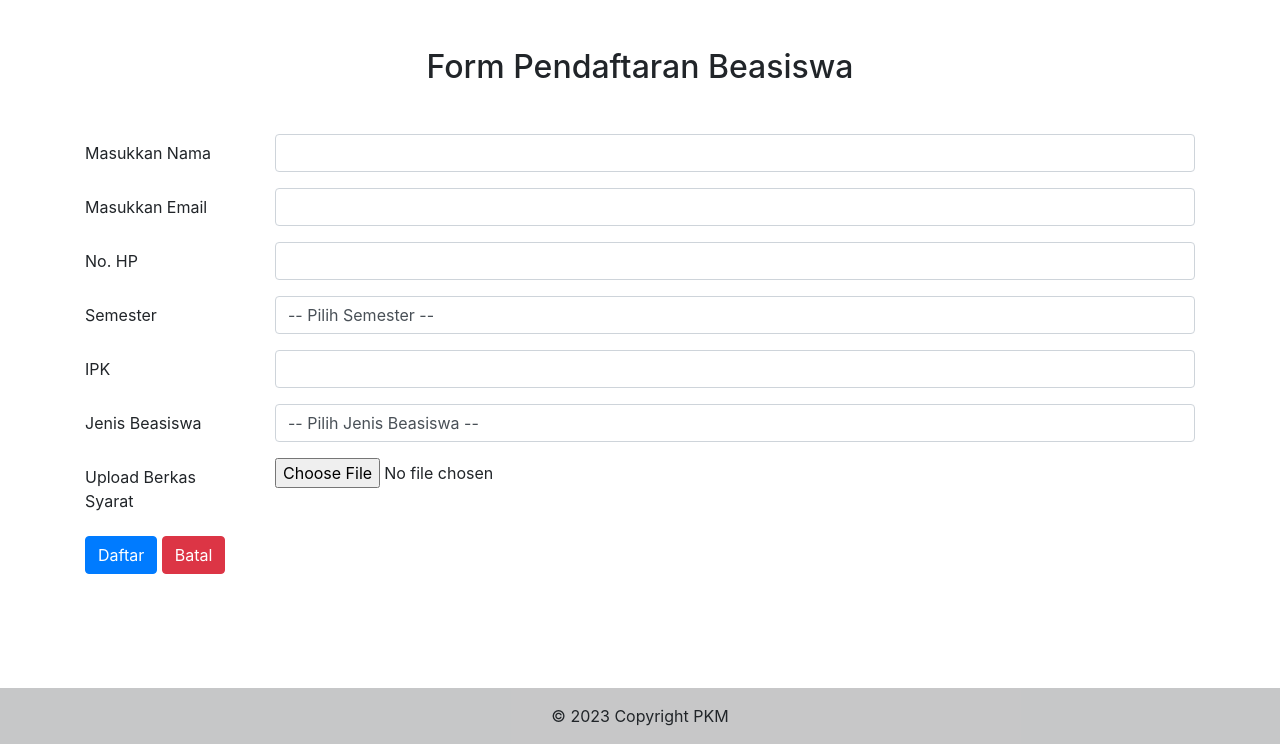
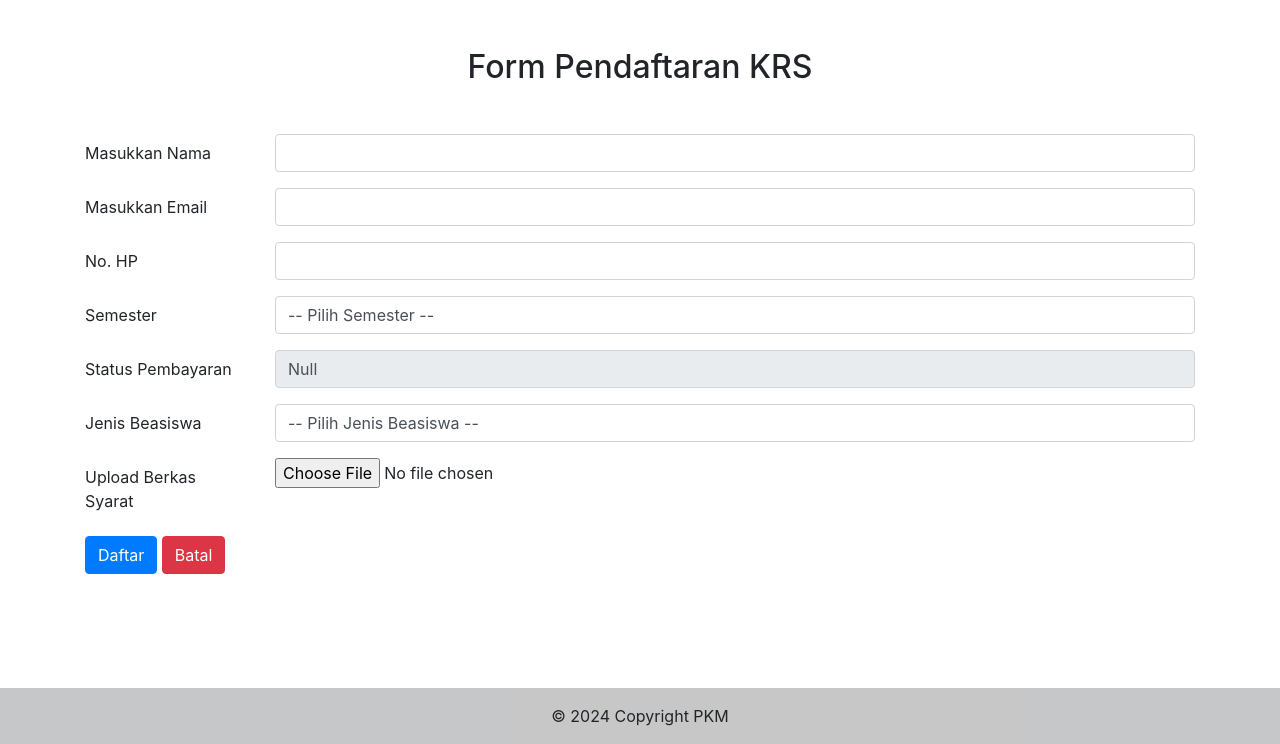
Before and after one commit to mirfani340/php-soap, a PHP site: page /php-soap/form.php in a window 1280 px wide. Shown: the part 56-800 px from the top of the page. Run offline with PHP 8.4, Linux system fonts and the light colour scheme; data that the repository does not hold is empty.

Commit message:
change IPK to get tagihan mahasiswa

```diff
--- a/form.php
+++ b/form.php
@@ -33,7 +33,7 @@
 
     <!-- form pendaftaran -->
     <div class="container">
-        <h2 class="text-center mt-5 mb-5">Form Pendaftaran Beasiswa</h2>
+        <h2 class="text-center mt-5 mb-5">Form Pendaftaran KRS</h2>
         <form action="submit.php" method="post" enctype="multipart/form-data" class="mb-5">
 
             <div class="mb-3 row">
@@ -74,10 +74,11 @@
                 </div>
             </div>
 
+            <!-- Status Pembayaran (Read-only indicator) -->
             <div class="mb-3 row">
-                <label for="ipk" class="col-sm-2 col-form-label">IPK</label>
+                <label for="status_bayar" class="col-sm-2 col-form-label">Status Pembayaran</label>
                 <div class="col-sm-10">
-                    <input type="number" step="0.01" class="form-control" id="ipk" name="ipk" required>
+                    <input type="text" class="form-control" id="status_bayar" name="status_bayar" value="<?php echo (isset($status_bayar) && $status_bayar === 0) ? 'Belum Bayar' : (($status_bayar === 1) ? 'Sudah Bayar' : 'Null'); ?>" readonly>
                 </div>
             </div>
 
@@ -113,16 +114,6 @@
     <script>
     // Script dijalankan saat halaman sudah siap ditampilkan.
     $(document).ready(function() {
-            // Run this function every time the IPK value changes
-                $('#ipk').change(function() {
-                    // Get the IPK value from the input field
-                    var ipk = $(this).val();
-
-                    if (ipk > 3) {
-                        // Move the focus to the "Jenis Beasiswa" field
-                        $('#jenis_beasiswa').focus();
-                    }
-                });
         // Menangani input dari user pada elemen dengan id 'nama' ketika terjadi event 'input'
         $('#nama').on('input', function() {
 
@@ -131,17 +122,22 @@
 
             // Melakukan ajax request ke server menggunakan fungsi ajax() dengan mengirim data berupa nama yang diinputkan oleh user pada form pendaftaran.
             $.ajax({
-                    url: 'get_ipk.php',
+                url: 'get_status_bayar.php',
                 type: 'post',
                 data: {
                     nama: nama
                 },
 
-
                 // Ketika ajax request sukses, script akan mengambil nilai ipk yang diterima dari server dan memasukkan nilai tersebut ke dalam elemen dengan id 'ipk'. Jika nilai ipk kurang dari 3, maka tombol 'jenis_beasiswa', 'berkas', dan 'daftar' akan dinonaktifkan dengan menggunakan fungsi prop(). Jika nilai ipk lebih atau sama dengan 3, maka tombol-tombol tersebut akan diaktifkan kembali.
                 success: function(response) {
-                        $('#ipk').val(response);
-                        if (response < 3) {
+                    // Map the numeric value to text value
+                    var statusText = (response == 0) ? 'Belum Bayar' : 'Sudah Bayar';
+
+                    // Set the text value to the #status_bayar field
+                    $('#status_bayar').val(statusText);
+
+                    // Disable/enable other fields based on the status
+                    if (response == 0) {
                         $('#jenis_beasiswa').prop('disabled', true);
                         $('#berkas').prop('disabled', true);
                         $('#daftar').prop('disabled', true);
@@ -154,32 +150,17 @@
             });
         });
 
-            // Menangani input dari user pada elemen dengan id 'ipk' ketika terjadi event 'input'.
-            $('#ipk').on('input', function() {
-
-                // Mengambil nilai input dari elemen dengan id 'ipk' yang diinputkan oleh user.
-                var ipk = $(this).val();
-
-                // Jika nilai ipk kurang dari 3, maka tombol 'jenis_beasiswa', 'berkas', dan 'daftar' akan dinonaktifkan dengan menggunakan fungsi prop(). Jika nilai ipk lebih atau sama dengan 3, maka tombol-tombol tersebut akan diaktifkan kembali.
-                if (ipk < 3) {
-                    $('#jenis_beasiswa').prop('disabled', true);
-                    $('#berkas').prop('disabled', true);
-                    $('#daftar').prop('disabled', true);
-                } else {
-                    $('#jenis_beasiswa').prop('disabled', false);
-                    $('#berkas').prop('disabled', false);
-                    $('#daftar').prop('disabled', false);
-                }
-            });
+        // Jangan perlu menangani perubahan nilai pada elemen '#status_bayar', karena nilainya sudah diatur oleh PHP dan tidak boleh diubah oleh user.
     });
 </script>
+
 
 
 </body>
 <footer class="bg-light text-center text-lg-start fixed-bottom">
     <!-- Copyright -->
     <div class="text-center p-3" style="background-color: rgba(0, 0, 0, 0.2);">
-        © 2023 Copyright PKM
+        © 2024 Copyright PKM
     </div>
     <!-- Copyright -->
 </footer>
--- a/get_ipk.php
+++ b/get_status_bayar.php
@@ -6,7 +6,7 @@
 $nama = $_POST['nama'];
 
 // Membuat query untuk mengambil nilai ipk dari tabel pendaftar di database berdasarkan nama yang diterima dari file JavaScript.
-$query = "SELECT ipk FROM pendaftar WHERE nama='$nama'";
+$query = "SELECT status_bayar FROM pendaftar WHERE nama='$nama'";
 
 // Menjalankan query pada database menggunakan koneksi database yang dibuat sebelumnya. Hasil dari query disimpan di variabel $result.
 $result = mysqli_query($conn, $query);
@@ -15,7 +15,7 @@
 // Mengecek apakah ada baris yang ditemukan dari hasil query. Jika ada, maka nilai ipk akan diambil dari baris pertama hasil query dan dikirim kembali ke file JavaScript untuk ditampilkan. Jika tidak ada, maka string kosong akan dikirim kembali ke file JavaScript.
 if (mysqli_num_rows($result) > 0) {
     $row = mysqli_fetch_assoc($result);
-    echo $row['ipk'];
+    echo $row['status_bayar'];
 } else {
     echo "";
 }
--- a/index.php
+++ b/index.php
@@ -56,7 +56,7 @@
     <footer class="bg-light text-center text-lg-start fixed-bottom">
         <!-- Copyright -->
         <div class="text-center p-3" style="background-color: rgba(0, 0, 0, 0.2);">
-            © 2023 Copyright PKM
+            © 2024 Copyright PKM
         </div>
         <!-- Copyright -->
     </footer>
```
Lines whose indentation alone changed are shown as unchanged.
